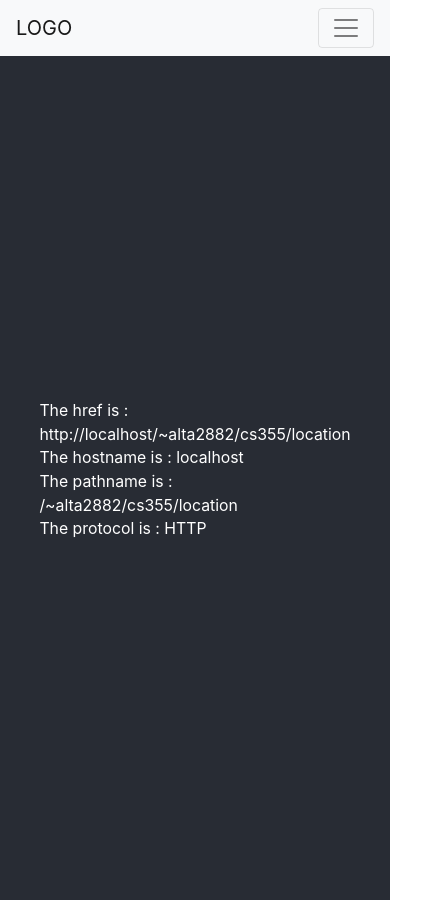
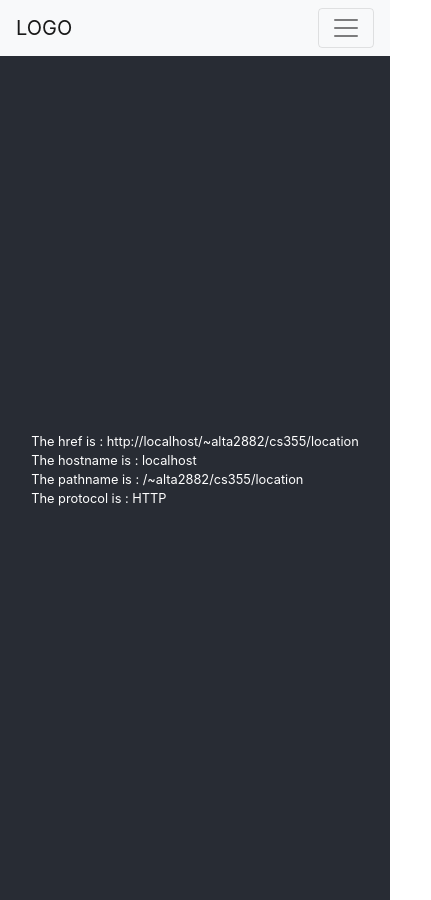
Before and after one commit to tanzimrayhan/Search-Engine-CS355, a React (Create React App) app: page /~alta2882/cs355/location in a window 390 px wide. Shown: the whole page, 431 px wide, since content can reach past the window. Built offline with nearby package versions, Linux system fonts and the light colour scheme; what react-geolocated would draw is missing.

Commit message:
Fixed location page scaling and fonts for mobile view

```diff
--- a/src/App.css
+++ b/src/App.css
@@ -25,7 +25,7 @@
   flex-direction: column;
   align-items: center;
   justify-content: center;
-  font-size: calc(8px + 2vmin);
+  font-size: calc(5px + 2vmin);
   color: white;
 }
 .App-link {
--- a/src/Pages/Location.jsx
+++ b/src/Pages/Location.jsx
@@ -31,9 +31,9 @@ class Location extends Component{
     render(){
         document.title="Location Info";
         return(
-            <div className="App" style={{height:'100%', textSizeAdjust:"12" }}  >
+            <div className="App" style={{height:'100%' }}  >
                 <header className="Location-header">
-                    <p style={{padding:'5rem', textAlign:"left",  textSizeAdjust:"12" }}>
+                    <p style={{ textAlign:"left",  textSizeAdjust:"8" }}>
                         {this.findHref()}
                         <br/>
                         {this.findHostname()}
```
